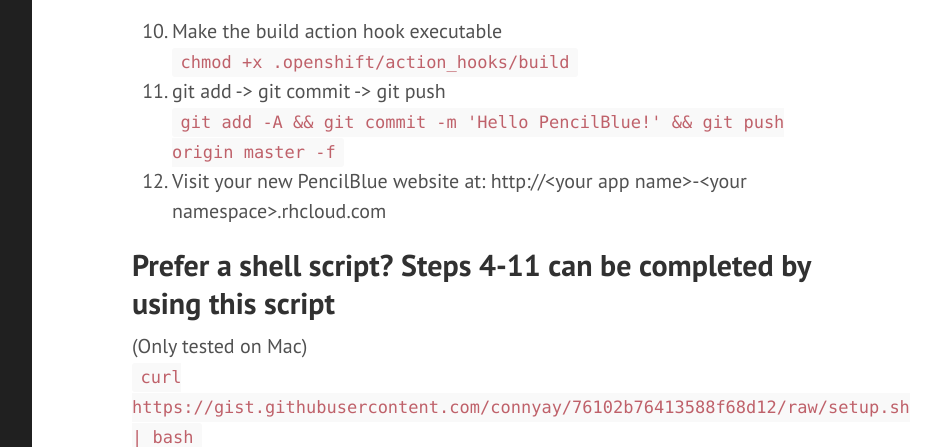
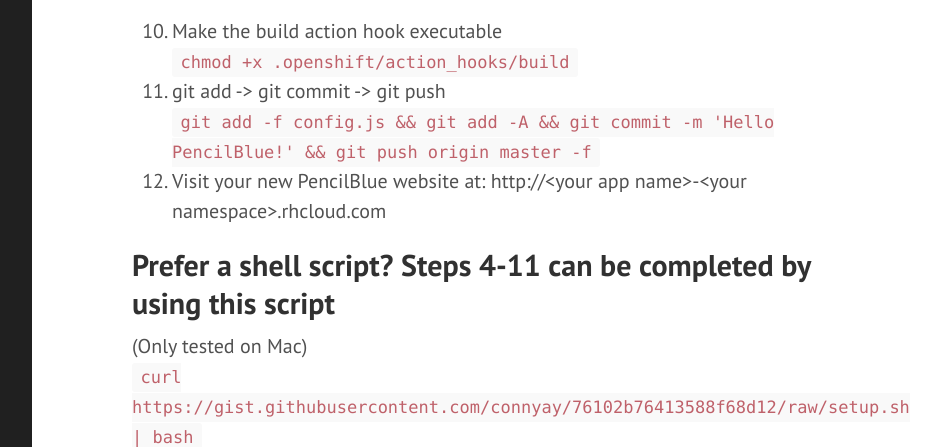
Before and after one commit to connyay/connyay.github.io, a Jekyll site: the page built from _posts/2014-11-25-pencilblue-on-openshift.md, in a window 1280 px wide and 900 px high, scrolled down 2505 px, cut to the strip 148-595 px from the top of the window. Shown: the whole strip, without its empty margins (328-1268 px from the left). Built offline with Jekyll 4.4.1, drawn with Linux system fonts in a browser that asks for light colours; emoji names are drawn with the system emoji font; Markdown is read by kramdown in place of the engine named in the settings.

Commit message:
Update 2014-11-25-pencilblue-on-openshift.md

```diff
--- a/_posts/2014-11-25-pencilblue-on-openshift.md
+++ b/_posts/2014-11-25-pencilblue-on-openshift.md
@@ -63,7 +63,7 @@ OpenShift manages your cloud infrastructure so all you have to worry about is de
 10. Make the build action hook executable
     `chmod +x .openshift/action_hooks/build`
 11. git add -> git commit -> git push
-    `git add -A && git commit -m 'Hello PencilBlue!' && git push origin master -f`
+    `git add -f config.js && git add -A && git commit -m 'Hello PencilBlue!' && git push origin master -f`
 12. Visit your new PencilBlue website at: ht<span>tp://</span>&lt;your app name&gt;-&lt;your namespace&gt;.rhcloud.com
 
 
```
